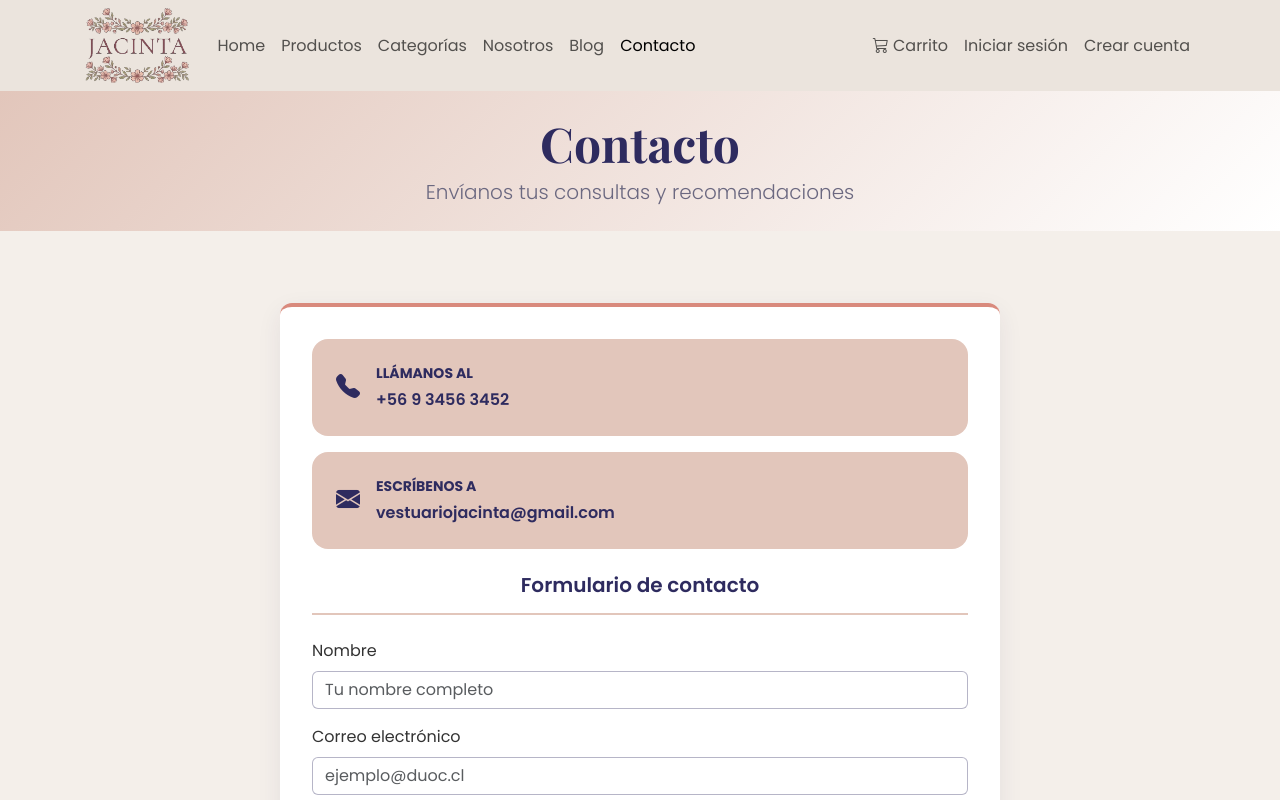
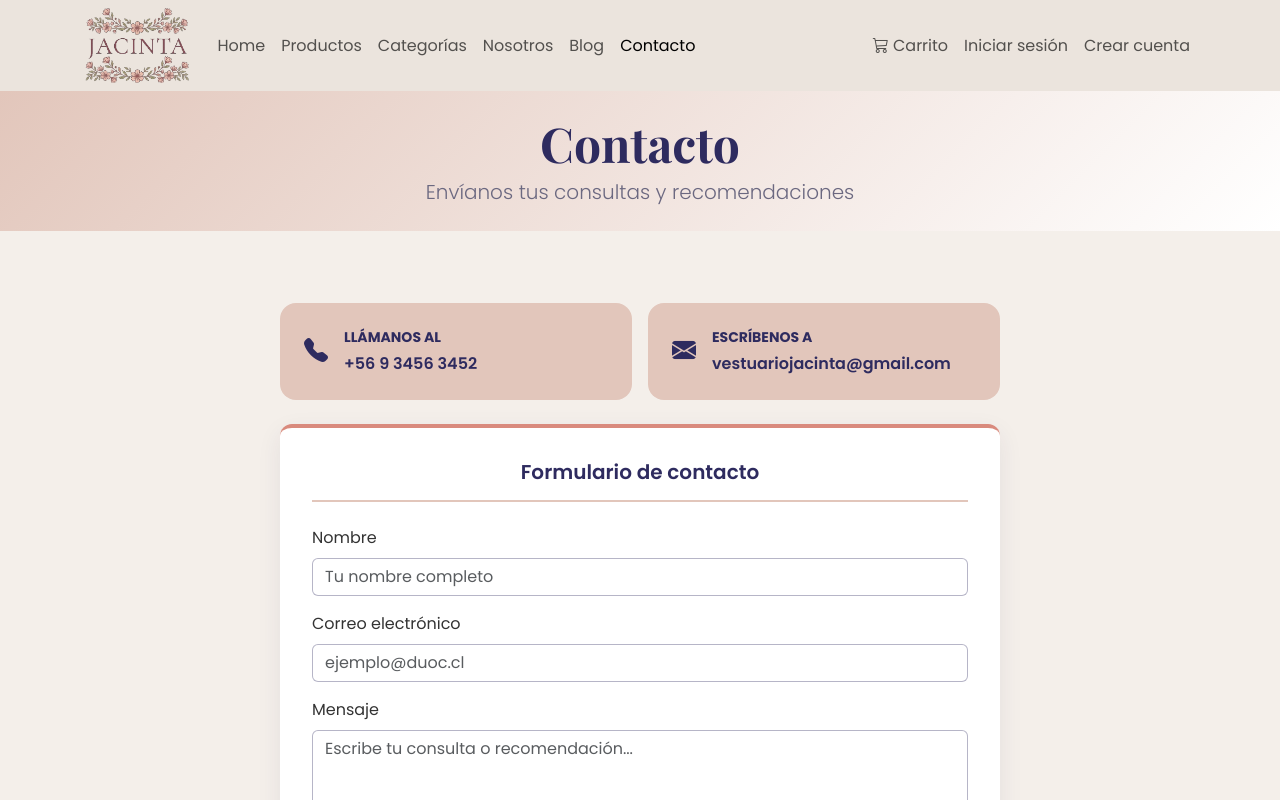
Before and after one commit to IsiGomez/vestuario-jacinta-react, a React (Vite) app: page /contacto in a window 1280 px wide. Shown: the top 800 px of the page. Built offline with nearby package versions, Linux system fonts and the light colour scheme; a web font is replaced by a local one.

Commit message:
style: separa los datos de contacto del formulario.

```diff
--- a/src/pages/tienda/Contacto.jsx
+++ b/src/pages/tienda/Contacto.jsx
@@ -60,13 +60,13 @@ function Contacto() {
     return (
         <>
             <EncabezadoPagina titulo="Contacto" subtitulo="Envíanos tus consultas y recomendaciones" />
+
             <div className="auth-pagina">
-            <div className="auth-tarjeta auth-tarjeta-ancha mx-auto">
-
-
-                <div className="d-flex flex-column gap-3 mb-4">
+                <div className="mx-auto mb-4" style={{ maxWidth: '45rem' }}>
+                    <div className="row g-3">
+                        <div className="col-12 col-md-6">
                             <div
-                        className="d-flex align-items-center gap-2 gap-md-3 p-3 p-md-4 rounded-4 w-100"
+                                className="d-flex align-items-center gap-2 gap-md-3 p-3 p-md-4 rounded-4 h-100"
                                 style={{ backgroundColor: 'var(--jc-durazno)', color: 'var(--jc-azul)' }}
                             >
                                 <i className="bi bi-telephone-fill fs-4 fs-md-3 flex-shrink-0"></i>
@@ -81,9 +81,11 @@ function Contacto() {
                                     </a>
                                 </div>
                             </div>
+                        </div>
 
+                        <div className="col-12 col-md-6">
                             <div
-                        className="d-flex align-items-center gap-2 gap-md-3 p-3 p-md-4 rounded-4 w-100"
+                                className="d-flex align-items-center gap-2 gap-md-3 p-3 p-md-4 rounded-4 h-100"
                                 style={{ backgroundColor: 'var(--jc-durazno)', color: 'var(--jc-azul)' }}
                             >
                                 <i className="bi bi-envelope-fill fs-4 fs-md-3 flex-shrink-0"></i>
@@ -99,7 +101,10 @@ function Contacto() {
                                 </div>
                             </div>
                         </div>
+                    </div>
+                </div>
 
+                <div className="auth-tarjeta auth-tarjeta-ancha mx-auto">
                     <h2 className="h5 fw-semibold text-center mb-2" style={{ color: 'var(--jc-azul)' }}>
                         Formulario de contacto
                     </h2>
```
Lines whose indentation alone changed are shown as unchanged.
